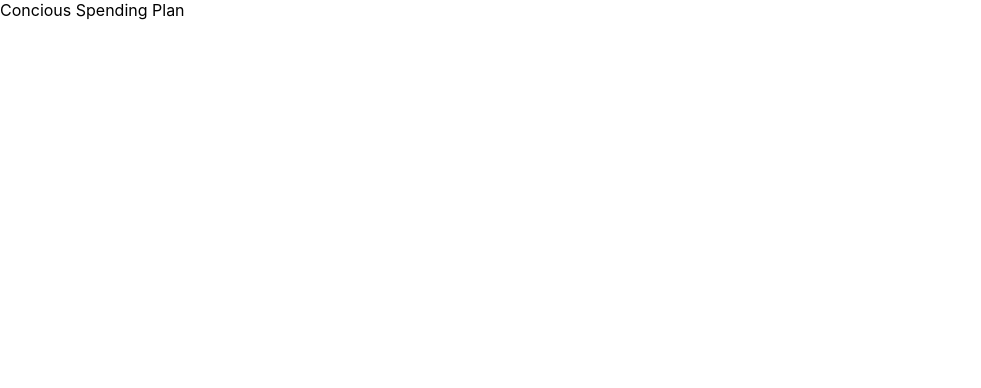
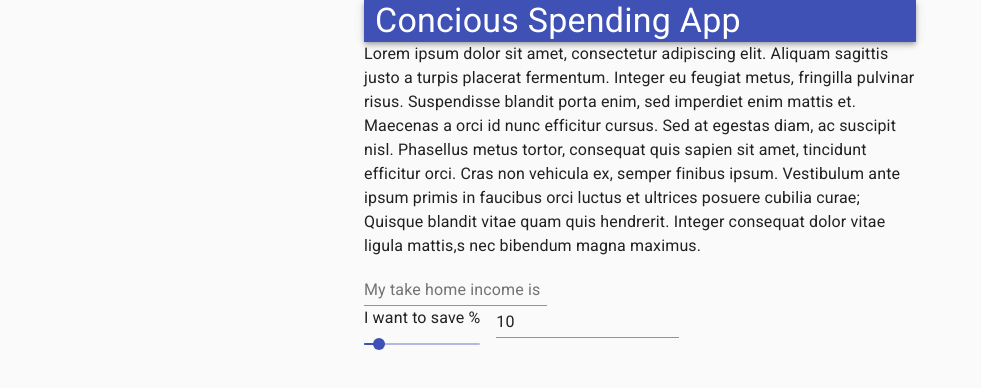
Before and after one commit to skellas/concious-spending, a React (Create React App) app: page / in a window 1280 px wide. Shown: the top 388 px of the page, without its empty margins (0-981 px from the left). Built offline with nearby package versions, Linux system fonts and the light colour scheme.

Commit message:
First pass at a form

```diff
--- a/src/App.js
+++ b/src/App.js
@@ -1,11 +1,56 @@
-import React from 'react';
-import './App.css';
+import React, { useState } from 'react';
+import Container from '@material-ui/core/Container';
+import Typography from '@material-ui/core/Typography';
+import AppBar from '@material-ui/core/AppBar'
+import Box from '@material-ui/core/Box'
+import { TextField, Slider, Grid, Input } from '@material-ui/core';
 
 function App() {
+  const [savingsInput, setSavingsInput] = useState(10);
+  const handleSavingsInputChange = (event, newValue) => {
+    setSavingsInput(newValue);
+  };
+  const headerCopy = `
+  Lorem ipsum dolor sit amet, consectetur adipiscing elit. Aliquam sagittis justo a turpis placerat fermentum.
+   Integer eu feugiat metus, fringilla pulvinar risus. Suspendisse blandit porta enim, sed imperdiet enim mattis et.
+    Maecenas a orci id nunc efficitur cursus. Sed at egestas diam, ac suscipit nisl. Phasellus metus tortor,
+     consequat quis sapien sit amet, tincidunt efficitur orci. Cras non vehicula ex, semper finibus ipsum.
+      Vestibulum ante ipsum primis in faucibus orci luctus et ultrices posuere cubilia curae;
+       Quisque blandit vitae quam quis hendrerit. Integer consequat dolor vitae ligula mattis,s nec bibendum magna maximus.
+  `;
   return (
-    <div className="App">
-      <header>Concious Spending Plan</header>
-    </div>
+    <Container maxWidth='sm'>
+      <AppBar position='static'>
+        <Typography variant='h4' style={{ marginLeft: '2%' }}>Concious Spending App</Typography>
+      </AppBar>
+      <Box>
+        <Typography>{headerCopy}</Typography>
+
+        <form>
+          <TextField id='income' label='My take home income is' />
+          <Grid container spacing={2} >
+            <Grid item>
+              <Typography id='savings-slider-label'>I want to save %</Typography>
+              <Slider
+                aria-labelledby='savings-slider-label'
+                step={1}
+                min={0}
+                max={80}
+                value={savingsInput}
+                onChange={handleSavingsInputChange}
+              />
+            </Grid>
+            <Grid item>
+              <Input
+                value={savingsInput}
+                readOnly={true}
+              />
+            </Grid>
+
+          </Grid>
+        </form>
+      </Box>
+    </Container>
   );
 }
 
--- a/src/index.js
+++ b/src/index.js
@@ -1,10 +1,12 @@
 import React from 'react';
 import ReactDOM from 'react-dom';
+import CssBaseline from '@material-ui/core/CssBaseline';
 import './index.css';
 import App from './App';
 
 ReactDOM.render(
   <React.StrictMode>
+    <CssBaseline />
     <App />
   </React.StrictMode>,
   document.getElementById('root')
```
